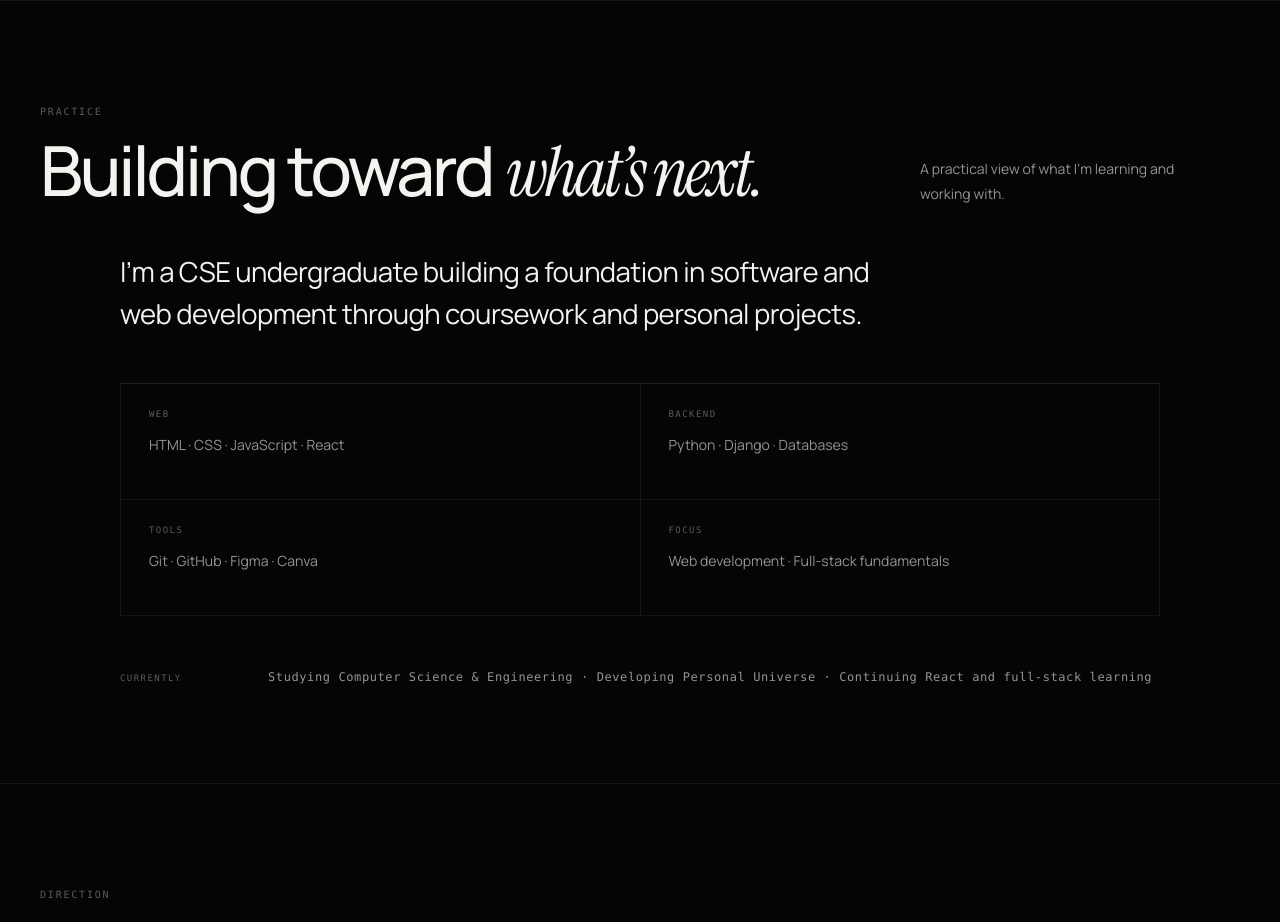
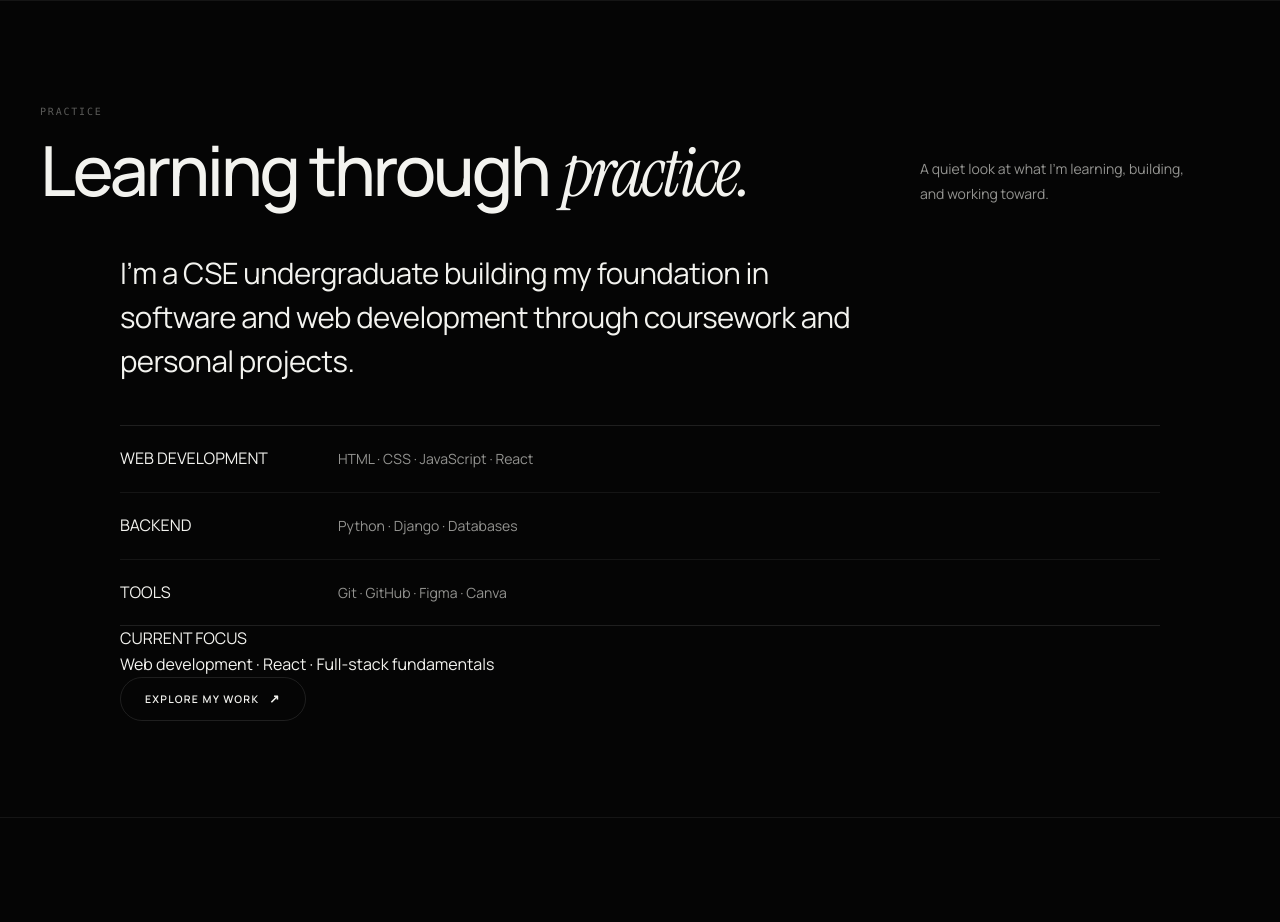
Before and after one commit to shahriarbappy60-ship-it/personal-universe, a React (Vite) app: page /self in a window 1280 px wide. Shown: the part 3620-4542 px from the top of the page. Built offline with nearby package versions, Linux system fonts and the light colour scheme.

Commit message:
Refine Practice section for mother design and work entry

```diff
--- a/src/pages/SelfPage.jsx
+++ b/src/pages/SelfPage.jsx
@@ -136,38 +136,37 @@ export default function SelfPage() {
           <div className="self-v2-section-head reveal">
             <div>
               <span className="self-v2-eyebrow">PRACTICE</span>
-              <h2>Building toward <em>what’s next.</em></h2>
+              <h2>Learning through <em>practice.</em></h2>
             </div>
-            <p className="self-v2-section-intro">A practical view of what I’m learning and working with.</p>
+            <p className="self-v2-section-intro">A quiet look at what I’m learning, building, and working toward.</p>
           </div>
 
           <div className="self-v2-practice reveal">
-            <div className="self-v2-practice-intro">
-              <p>I’m a CSE undergraduate building a foundation in software and web development through coursework and personal projects.</p>
-            </div>
+            <p className="self-v2-practice-statement">
+              I’m a CSE undergraduate building my foundation in software and web development through coursework and personal projects.
+            </p>
 
-            <div className="self-v2-practice-grid">
-              <div className="self-v2-practice-item">
-                <span>WEB</span>
+            <div className="self-v2-practice-list">
+              <div className="self-v2-practice-row">
+                <span>WEB DEVELOPMENT</span>
                 <p>HTML · CSS · JavaScript · React</p>
               </div>
-              <div className="self-v2-practice-item">
+              <div className="self-v2-practice-row">
                 <span>BACKEND</span>
                 <p>Python · Django · Databases</p>
               </div>
-              <div className="self-v2-practice-item">
+              <div className="self-v2-practice-row">
                 <span>TOOLS</span>
                 <p>Git · GitHub · Figma · Canva</p>
               </div>
-              <div className="self-v2-practice-item">
-                <span>FOCUS</span>
-                <p>Web development · Full-stack fundamentals</p>
-              </div>
             </div>
 
-            <div className="self-v2-practice-current">
-              <span>CURRENTLY</span>
-              <p>Studying Computer Science &amp; Engineering · Developing Personal Universe · Continuing React and full-stack learning</p>
+            <div className="self-v2-practice-foot">
+              <div>
+                <span>CURRENT FOCUS</span>
+                <p>Web development · React · Full-stack fundamentals</p>
+              </div>
+              <Button to="/create" variant="outline" icon="↗" ariaLabel="Explore Shahriar Khan's projects">EXPLORE MY WORK</Button>
             </div>
           </div>
         </div>
```
